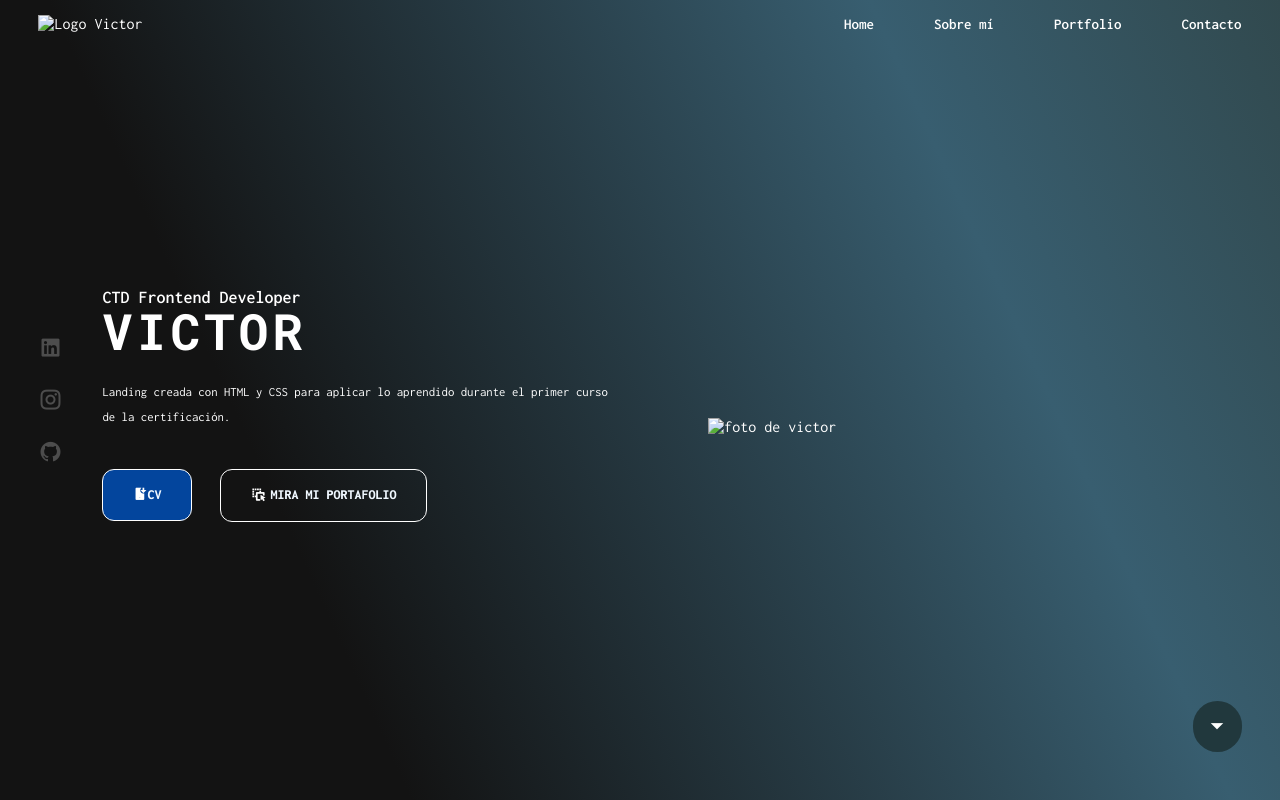
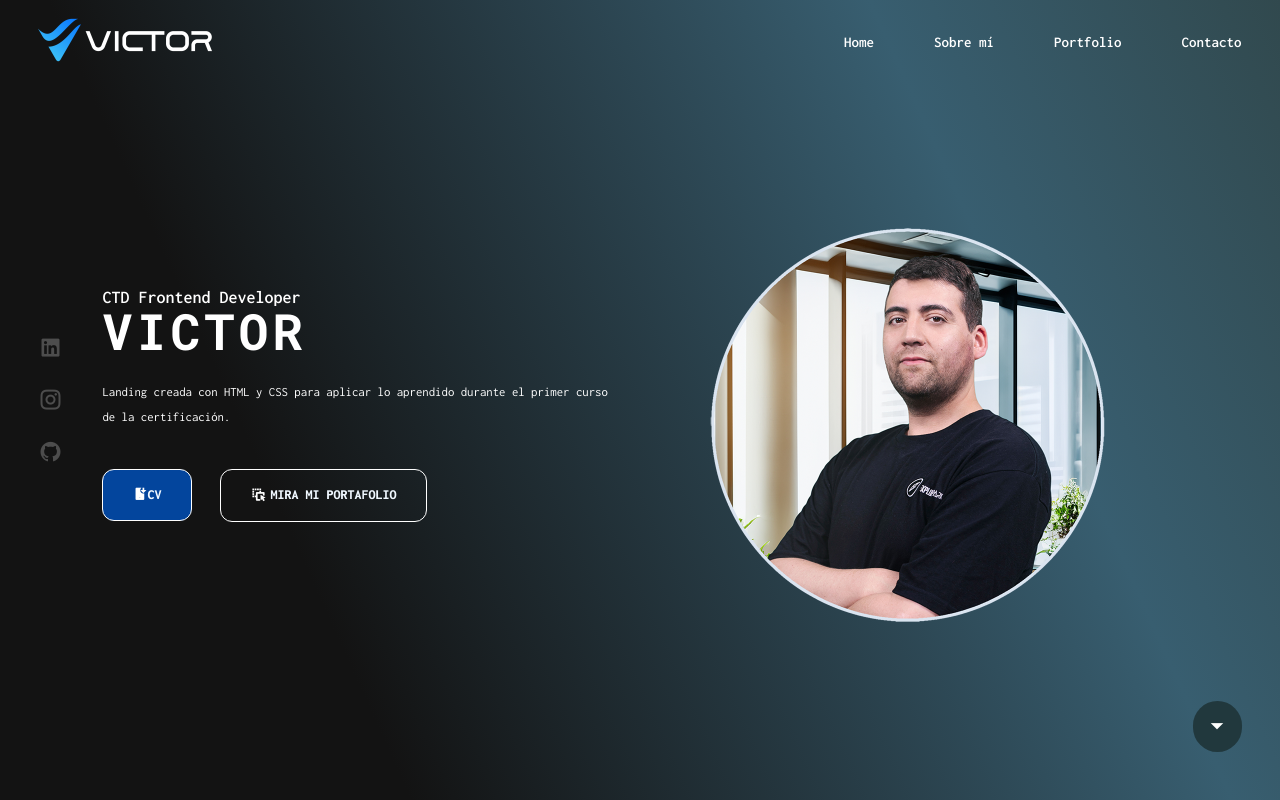
Before and after one commit to VictorVilches/Proyecto-CTD-Dise-o-Web--HTML-y-CSS, a plain HTML site: page index.html in a window 1280 px wide. Drawn offline with nearby package versions, Linux system fonts and the light colour scheme; the site is published under a folder, as on GitHub Pages, so addresses that start at the root find nothing.

Commit message:
url para git hub io

```diff
--- a/index.html
+++ b/index.html
@@ -26,7 +26,7 @@
 
     <header>
         <!-- LOGO  -->
-        <a href="#0" class="logo"><img src="/assets/imgs/Artboard 1 copy 8@2x.png" alt="Logo Victor"></a>
+        <a href="#0" class="logo"><img src="assets/imgs/Artboard 1 copy 8@2x.png" alt="Logo Victor"></a>
 
         <!--botón sin JAVASCRIPT -->
         <input type="checkbox" name="checkbox" id="menu-toggle">
@@ -54,7 +54,7 @@
             </div>
 
             <div class="hero-img">
-                <img src="/assets/imgs/foto-perfil.png" alt="foto de victor">
+                <img src="assets/imgs/foto-perfil.png" alt="foto de victor">
             </div>
 
         </section>
```
